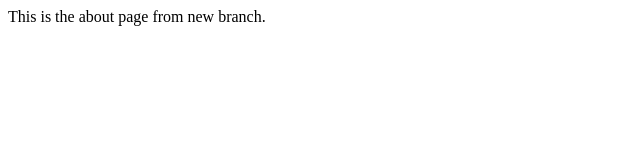
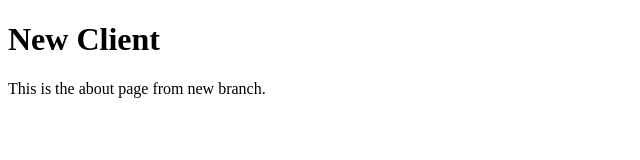
Before and after one commit to danesm/GithubDemo, a website: page about.html in a window 1280 px wide. Shown: the whole page, without its empty margins (0-640 px from the left). Drawn offline with Linux system fonts and the light colour scheme.

Commit message:
Modified about page for new client

```diff
--- a/about.html
+++ b/about.html
@@ -1,6 +1,8 @@
 <!DOCTYPE html>
 <html>
    <body>
+   <h1>New Client</h1>
      This is the about page from new branch.
+	 <!--This is the new form -->
    </body>
   </html>
```
